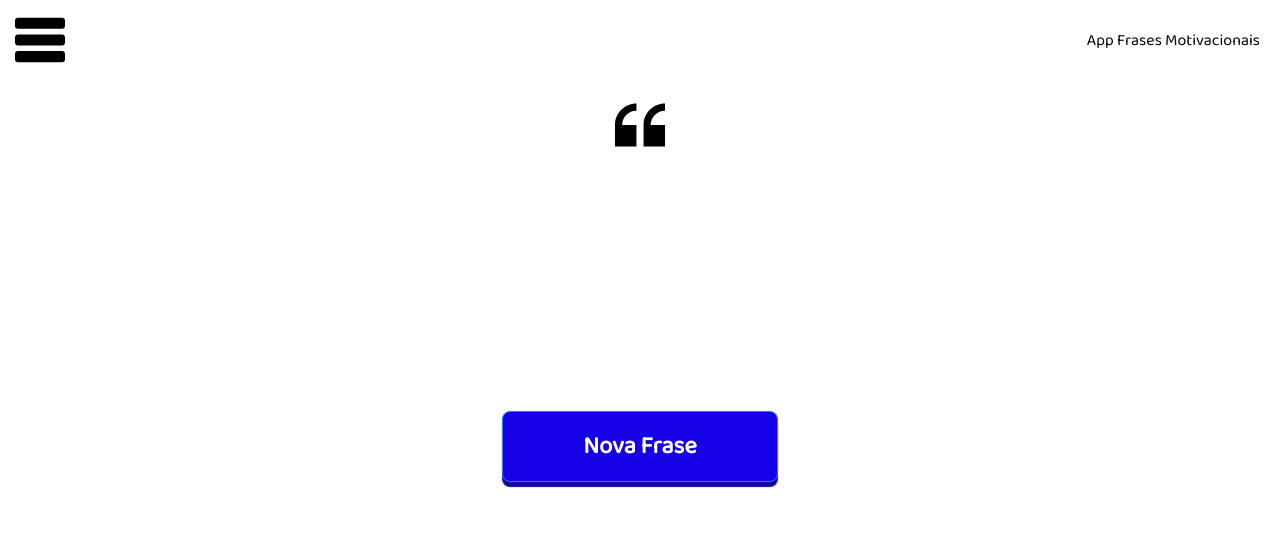
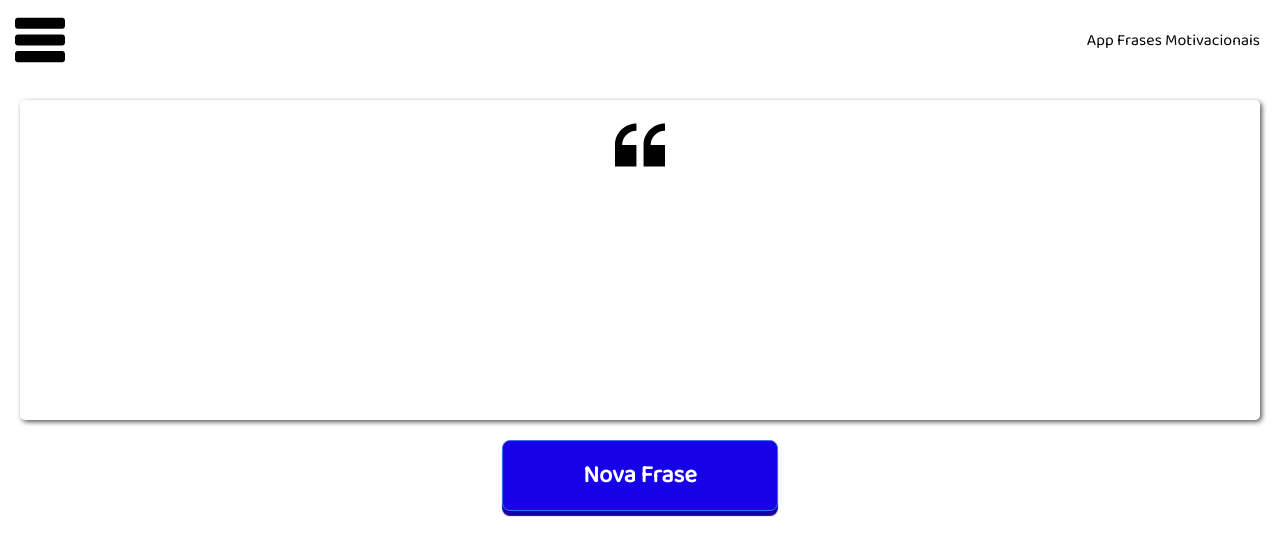
Before and after one commit to carlosweb/AppFrasesRandom, a plain HTML site: page index.html in a window 1280 px wide. Drawn offline with Linux system fonts and the light colour scheme.

Commit message:
Novos ajustes css

```diff
--- a/index.html
+++ b/index.html
@@ -17,7 +17,7 @@
             <li>By Carlos Eduardo</li>
             <li><a href="https://github.com/carlosweb" target="_blank">Github</a></li>
             <li><a href="https://www.behance.net/kadu2010" target="_blank">Behance</a></li>
-            <li><a href="kaduinfo@gmail.com" target="_blank">Email</a></li>
+            <li>kaduinfo@gmail.com</li>
         </ul>
     </div>
     <div class="container">
--- a/scss/style.scss
+++ b/scss/style.scss
@@ -21,7 +21,7 @@ body,html {
 
 .sidebar {
 
-    height: 100%;
+    height: 90%;
     width: 290px;
     position: absolute;
     transition: 800ms ease;
@@ -66,10 +66,8 @@ body,html {
 }
 
 .container {
-    display: grid;
-    grid-template-columns: 1fr;
-    grid-template-rows: 1fr 1fr;
-    grid-gap: 20px;
+    display: flex;
+    flex-direction: column;
 
     .mostrar::before{
         content: '';
@@ -97,8 +95,12 @@ body,html {
     }
 
     .frases {
-        margin: 10px auto;
-        padding: 10px;
+        background: rgba(255, 255, 255, 0.6);
+        margin: 20px 20px;
+        box-shadow: 2px 2px 5px rgb(88, 88, 88);
+        padding: 20px;
+        border-radius: 5px;
+        height: 20rem;
     }
 
     .frases h2{
@@ -106,9 +108,7 @@ body,html {
         line-height: 2rem;
         text-align: center;
     }
-    .bt {
-        padding: 80px 25px;
-    }
+
     .bt > button {
         padding: 15px 80px;
         border-radius: 8px;
```
Also changed, not shown: css/style.css, 1 other file.
